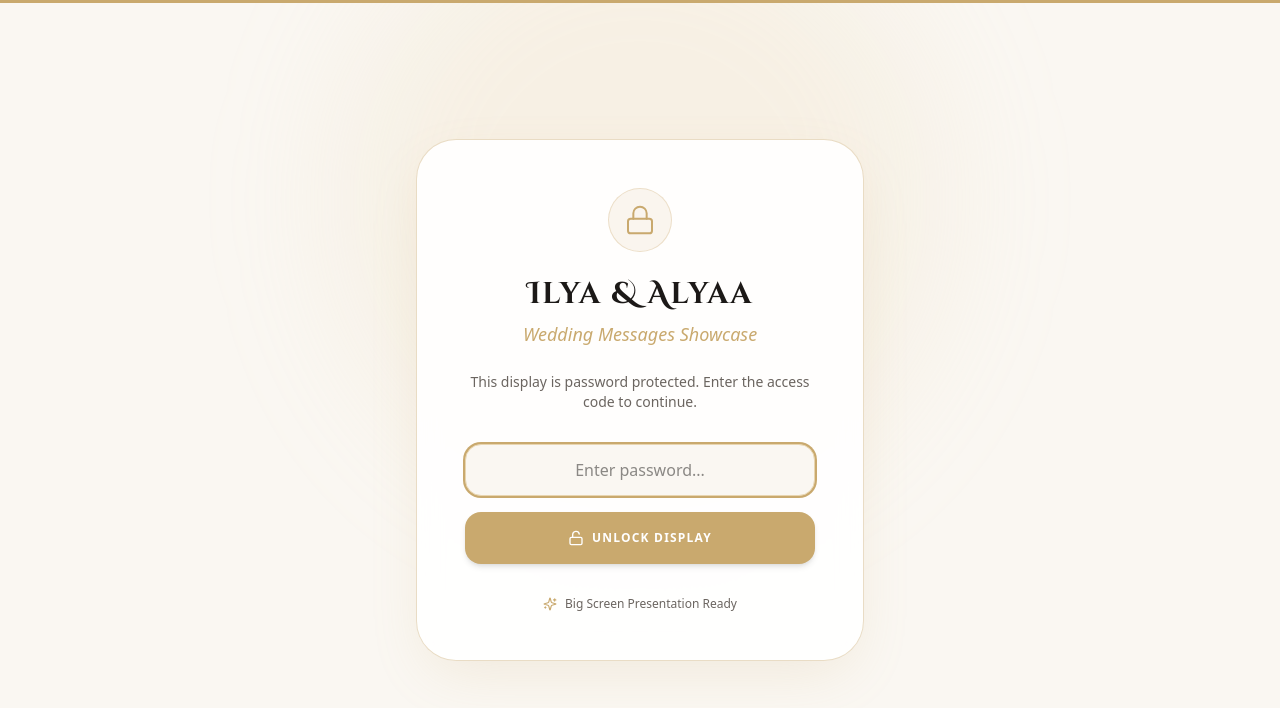
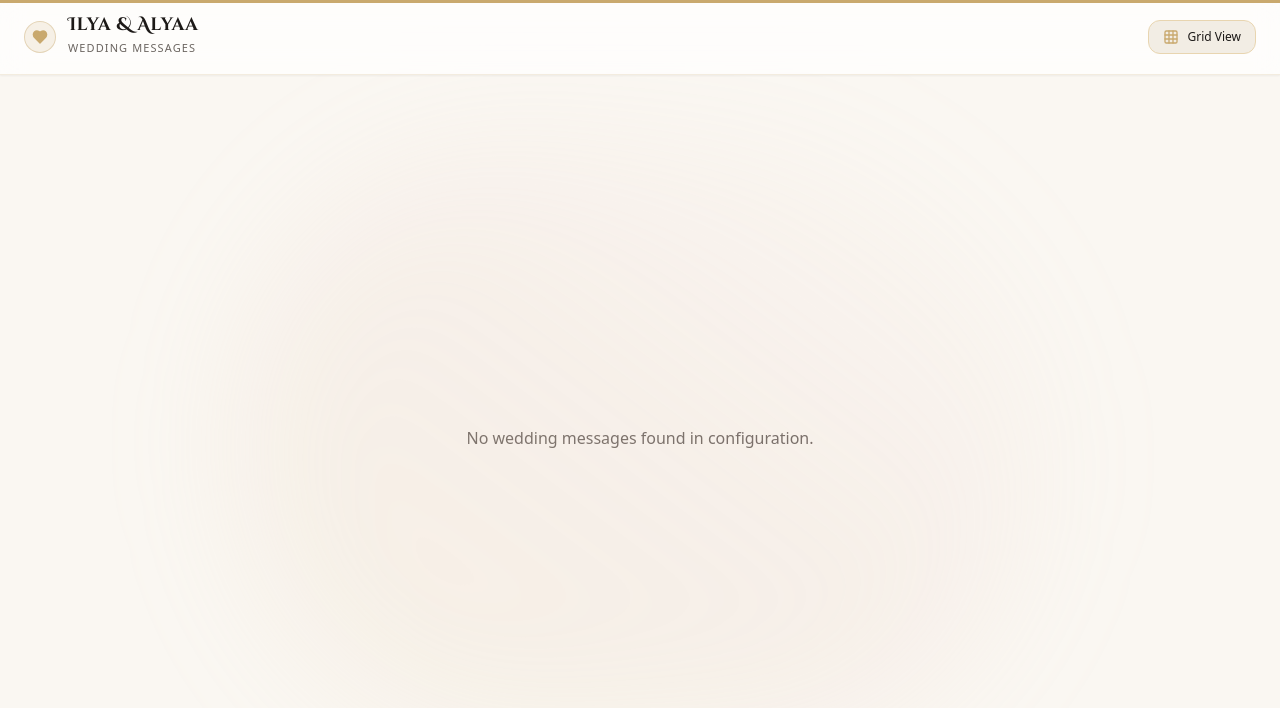
Before and after one commit to isamkids3/AI-Wedding-Invitation, a Next.js app: page /ilya-alyaa-wedding-messages in a window 1280 px wide. Shown: the top 708 px of the page. Built offline with nearby package versions, Linux system fonts and the light colour scheme; a web font is replaced by a local one.

Commit message:
Edits to messages page

```diff
--- a/src/components/WeddingMessagesShowcase.tsx
+++ b/src/components/WeddingMessagesShowcase.tsx
@@ -3,24 +3,15 @@
 import { useState, useEffect, useCallback, useMemo } from "react"
 import { motion, AnimatePresence } from "framer-motion"
 import {
-  Lock,
-  Unlock,
-  Play,
-  Pause,
   ChevronLeft,
   ChevronRight,
-  Maximize,
-  Minimize,
   Grid,
   Tv,
   Search,
   Heart,
-  Quote,
-  Sparkles,
-  Clock
+  Quote
 } from "lucide-react"
 
-import { verifyShowcasePassword } from "@/app/actions/showcase"
 import type { MessageItem } from "@/app/ilya-alyaa-wedding-messages/page"
 
 interface ShowcaseProps {
@@ -28,56 +19,12 @@ interface ShowcaseProps {
 }
 
 export default function WeddingMessagesShowcase({ initialMessages = [] }: ShowcaseProps) {
-  // Auth state
-  const [isAuthenticated, setIsAuthenticated] = useState<boolean>(false)
-  const [passwordInput, setPasswordInput] = useState<string>("")
-  const [authError, setAuthError] = useState<string | null>(null)
-  const [isSubmittingAuth, setIsSubmittingAuth] = useState<boolean>(false)
-
   // View & Presentation state
   const [viewMode, setViewMode] = useState<"presentation" | "grid">("presentation")
   const [currentIndex, setCurrentIndex] = useState<number>(0)
-  const [isPlaying, setIsPlaying] = useState<boolean>(true)
-  const [slideDuration, setSlideDuration] = useState<number>(8) // Seconds per slide
   const [searchQuery, setSearchQuery] = useState<string>("")
-  const [isFullscreen, setIsFullscreen] = useState<boolean>(false)
 
   const messages = initialMessages
-
-  // Check stored auth state on mount
-  useEffect(() => {
-    const stored = sessionStorage.getItem("wedding_messages_auth")
-    if (stored === "true") {
-      setIsAuthenticated(true)
-    }
-  }, [])
-
-  const handlePasswordSubmit = async (e: React.FormEvent) => {
-    e.preventDefault()
-    if (isSubmittingAuth) return
-    setIsSubmittingAuth(true)
-    setAuthError(null)
-
-    try {
-      const res = await verifyShowcasePassword(passwordInput)
-      if (res.success) {
-        setIsAuthenticated(true)
-        sessionStorage.setItem("wedding_messages_auth", "true")
-      } else {
-        setAuthError(res.error || "Incorrect password. Please try again.")
-      }
-    } catch {
-      setAuthError("An error occurred. Please try again.")
-    } finally {
-      setIsSubmittingAuth(false)
-    }
-  }
-
-  const handleLockOut = () => {
-    setIsAuthenticated(false)
-    sessionStorage.removeItem("wedding_messages_auth")
-    setPasswordInput("")
-  }
 
   // Next / Prev slide handlers
   const handleNext = useCallback(() => {
@@ -90,63 +37,21 @@ export default function WeddingMessagesShowcase({ initialMessages = [] }: Showca
     setCurrentIndex((prev) => (prev - 1 + messages.length) % messages.length)
   }, [messages.length])
 
-  // Auto-play timer for presentation mode
+  // Keyboard navigation for presentation mode
   useEffect(() => {
-    if (!isAuthenticated || !isPlaying || viewMode !== "presentation" || messages.length === 0) {
-      return
-    }
-
-    const timer = setInterval(() => {
-      handleNext()
-    }, slideDuration * 1000)
-
-    return () => clearInterval(timer)
-  }, [isAuthenticated, isPlaying, viewMode, messages.length, slideDuration, handleNext])
-
-  // Keyboard navigation
-  useEffect(() => {
-    if (!isAuthenticated || viewMode !== "presentation") return
+    if (viewMode !== "presentation") return
 
     const handleKeyDown = (e: KeyboardEvent) => {
       if (e.key === "ArrowRight") {
         handleNext()
       } else if (e.key === "ArrowLeft") {
         handlePrev()
-      } else if (e.key === " ") {
-        e.preventDefault()
-        setIsPlaying((p) => !p)
       }
     }
 
     window.addEventListener("keydown", handleKeyDown)
     return () => window.removeEventListener("keydown", handleKeyDown)
-  }, [isAuthenticated, viewMode, handleNext, handlePrev])
-
-  // Toggle fullscreen
-  const toggleFullscreen = () => {
-    if (!document.fullscreenElement) {
-      document.documentElement.requestFullscreen().then(() => {
-        setIsFullscreen(true)
-      }).catch((err) => {
-        console.error("Error attempting to enable fullscreen:", err)
-      })
-    } else {
-      if (document.exitFullscreen) {
-        document.exitFullscreen().then(() => {
-          setIsFullscreen(false)
-        })
-      }
-    }
-  }
-
-  // Listen to fullscreen changes
-  useEffect(() => {
-    const handleFsChange = () => {
-      setIsFullscreen(!!document.fullscreenElement)
-    }
-    document.addEventListener("fullscreenchange", handleFsChange)
-    return () => document.removeEventListener("fullscreenchange", handleFsChange)
-  }, [])
+  }, [viewMode, handleNext, handlePrev])
 
   // Dynamic font sizing calculation based on text length to prevent scrolling
   const getMessageFontSize = (text: string) => {
@@ -165,81 +70,11 @@ export default function WeddingMessagesShowcase({ initialMessages = [] }: Showca
     )
   }, [messages, searchQuery])
 
-  // If not authenticated, render the Password Gate Screen
-  if (!isAuthenticated) {
-    return (
-      <div className="min-h-screen bg-(--color-ivory) flex flex-col items-center justify-center p-4 relative overflow-hidden">
-        {/* Soft Decorative Ambient Background */}
-        <div className="absolute top-1/4 left-1/2 -translate-x-1/2 -translate-y-1/2 w-[600px] h-[600px] bg-(--color-champagne-light)/20 rounded-full blur-3xl pointer-events-none" />
-
-        <motion.div
-          initial={{ opacity: 0, y: 30, scale: 0.95 }}
-          animate={{ opacity: 1, y: 0, scale: 1 }}
-          transition={{ duration: 0.8, ease: "easeOut" }}
-          className="relative z-10 max-w-md w-full bg-white/90 backdrop-blur-md rounded-[40px] p-8 md:p-12 border border-(--color-champagne)/40 shadow-[0_20px_60px_-15px_rgba(201,169,110,0.2)] text-center flex flex-col items-center"
-        >
-          {/* Top Lotus Emblem */}
-          <div className="w-16 h-16 rounded-full bg-(--color-champagne)/10 border border-(--color-champagne)/30 flex items-center justify-center mb-6 text-(--color-champagne)">
-            <Lock className="w-8 h-8 stroke-[1.5]" />
-          </div>
-
-          <h1 className="font-cinzel text-2xl md:text-3xl text-(--color-deep) tracking-wider mb-2 font-bold">
-            Ilya &amp; Alyaa
-          </h1>
-          <p className="font-playfair italic text-lg text-(--color-champagne) mb-6">
-            Wedding Messages Showcase
-          </p>
-
-          <p className="font-montserrat text-sm text-(--color-muted) mb-8">
-            This display is password protected. Enter the access code to continue.
-          </p>
-
-          <form onSubmit={handlePasswordSubmit} className="w-full flex flex-col gap-4">
-            <div className="relative">
-              <input
-                type="password"
-                placeholder="Enter password..."
-                value={passwordInput}
-                onChange={(e) => setPasswordInput(e.target.value)}
-                className="w-full h-13 px-5 rounded-2xl bg-(--color-ivory) border border-(--color-champagne-light) font-montserrat text-center text-(--color-deep) tracking-widest placeholder:tracking-normal focus:outline-none focus:ring-2 focus:ring-(--color-champagne) transition-all"
-                autoFocus
-              />
-            </div>
-
-            {authError && (
-              <motion.p
-                initial={{ opacity: 0 }}
-                animate={{ opacity: 1 }}
-                className="font-montserrat text-xs text-red-600 bg-red-50 py-2 px-4 rounded-xl border border-red-100"
-              >
-                {authError}
-              </motion.p>
-            )}
-
-            <button
-              type="submit"
-              className="w-full h-13 bg-(--color-champagne) hover:bg-[#b8975b] text-white font-montserrat uppercase tracking-widest text-xs font-semibold rounded-2xl shadow-md transition-all duration-300 hover:shadow-lg flex items-center justify-center gap-2 cursor-pointer"
-            >
-              <Unlock className="w-4 h-4" />
-              Unlock Display
-            </button>
-          </form>
-
-          <div className="mt-8 flex items-center gap-2 text-xs text-(--color-muted) font-montserrat">
-            <Sparkles className="w-3.5 h-3.5 text-(--color-champagne)" />
-            <span>Big Screen Presentation Ready</span>
-          </div>
-        </motion.div>
-      </div>
-    )
-  }
-
   const currentMsg = messages[currentIndex]
 
   return (
     <div className="min-h-screen bg-(--color-ivory) text-(--color-deep) flex flex-col relative overflow-hidden select-none">
-      {/* Top Header Controls Bar (Hidden in Fullscreen) */}
-      {!isFullscreen && (
+      {/* Top Header Controls Bar */}
       <header className="w-full bg-white/70 backdrop-blur-md border-b border-(--color-champagne)/20 px-6 py-4 flex items-center justify-between z-30 relative shadow-xs">
         {/* Left branding */}
         <div className="flex items-center gap-3">
@@ -251,37 +86,18 @@ export default function WeddingMessagesShowcase({ initialMessages = [] }: Showca
               Ilya &amp; Alyaa
             </h1>
             <span className="font-montserrat text-[11px] uppercase tracking-widest text-(--color-muted)">
-                Wedding Messages Showcase
+              Wedding Messages
             </span>
           </div>
         </div>
 
-          {/* Center / Controls */}
+        {/* Center / Right Controls */}
         <div className="flex items-center gap-2 md:gap-3">
-            {/* Slide Duration Config Input */}
-            <div className="flex items-center gap-1.5 px-3 py-1.5 rounded-xl bg-(--color-cream) border border-(--color-champagne-light) text-xs font-montserrat text-(--color-deep)">
-              <Clock className="w-3.5 h-3.5 text-(--color-champagne)" />
-              <span className="hidden sm:inline text-(--color-muted) text-[11px]">Speed:</span>
-              <input
-                type="number"
-                min={1}
-                max={300}
-                value={slideDuration || ""}
-                onChange={(e) => {
-                  const val = Math.max(1, parseInt(e.target.value, 10) || 1)
-                  setSlideDuration(val)
-                }}
-                className="w-12 bg-white/80 border border-(--color-champagne-light) rounded-lg text-center font-semibold text-xs py-0.5 px-1 focus:outline-none focus:ring-1 focus:ring-(--color-champagne)"
-                title="Set slide duration in seconds"
-              />
-              <span className="text-(--color-muted) text-xs font-medium">s</span>
-            </div>
-
           {/* Mode Switcher */}
           <button
             onClick={() => setViewMode(viewMode === "presentation" ? "grid" : "presentation")}
             className="px-3.5 py-2 rounded-xl bg-(--color-cream) hover:bg-(--color-champagne-light)/40 border border-(--color-champagne-light) text-xs font-montserrat font-medium text-(--color-deep) flex items-center gap-2 transition-all cursor-pointer"
-              title={viewMode === "presentation" ? "Switch to Grid View" : "Switch to Big Screen Presentation"}
+            title={viewMode === "presentation" ? "Switch to Grid View" : "Switch to Presentation View"}
           >
             {viewMode === "presentation" ? (
               <>
@@ -295,49 +111,19 @@ export default function WeddingMessagesShowcase({ initialMessages = [] }: Showca
               </>
             )}
           </button>
-
-            {/* Fullscreen button */}
-            <button
-              onClick={toggleFullscreen}
-              className="p-2 rounded-xl bg-(--color-cream) hover:bg-(--color-champagne-light)/40 border border-(--color-champagne-light) text-(--color-deep) transition-all cursor-pointer"
-              title={isFullscreen ? "Exit Fullscreen" : "Enter Fullscreen"}
-            >
-              {isFullscreen ? <Minimize className="w-4 h-4" /> : <Maximize className="w-4 h-4" />}
-            </button>
-
-            {/* Lock Screen */}
-            <button
-              onClick={handleLockOut}
-              className="p-2 rounded-xl bg-(--color-cream) hover:bg-red-50 border border-(--color-champagne-light) text-(--color-muted) hover:text-red-600 transition-all cursor-pointer"
-              title="Lock Page"
-            >
-              <Lock className="w-4 h-4" />
-            </button>
         </div>
       </header>
-      )}
 
       {/* Main Content View */}
       {viewMode === "presentation" ? (
-        <main className={`flex-1 flex flex-col items-center justify-center ${isFullscreen ? "p-4 md:p-8" : "p-4 md:p-8 lg:p-12"} relative z-10 w-full max-w-[98vw] mx-auto`}>
-          {/* Subtle floating overlay button in Fullscreen to allow exit */}
-          {isFullscreen && (
-            <button
-              onClick={toggleFullscreen}
-              className="fixed top-4 right-4 z-50 p-2.5 rounded-full bg-black/30 hover:bg-black/60 text-white/70 hover:text-white backdrop-blur-md transition-all cursor-pointer opacity-40 hover:opacity-100"
-              title="Exit Fullscreen (Esc)"
-            >
-              <Minimize className="w-5 h-5" />
-            </button>
-          )}
-
+        <main className="flex-1 flex flex-col items-center justify-center p-4 md:p-8 lg:p-12 relative z-10 w-full max-w-[98vw] mx-auto">
           {/* Decorative Background Glows */}
           <div className="absolute top-1/2 left-1/2 -translate-x-1/2 -translate-y-1/2 w-[800px] h-[600px] bg-gradient-to-tr from-(--color-champagne-light)/20 via-(--color-blush)/15 to-transparent rounded-full blur-3xl pointer-events-none" />
 
           {/* Slide Deck Stage Container */}
           {messages.length > 0 && currentMsg ? (
             <div className="w-full flex-1 flex flex-col items-center justify-center relative z-20">
-              {/* Animated Stage Box (Wider margins & dynamic auto font scaling) */}
+              {/* Animated Stage Box */}
               <div className="w-full flex-1 flex items-center justify-center py-2 md:py-4">
                 <AnimatePresence mode="wait">
                   <motion.div
@@ -353,7 +139,7 @@ export default function WeddingMessagesShowcase({ initialMessages = [] }: Showca
                       <Quote className="w-5 h-5 md:w-6 md:h-6 stroke-[1.5]" />
                     </div>
 
-                    {/* Big Screen Message Text */}
+                    {/* Message Text */}
                     <blockquote className={`font-playfair ${getMessageFontSize(currentMsg.msg)} text-(--color-deep) font-normal max-w-full whitespace-pre-line tracking-tight px-2 md:px-8`}>
                       &ldquo;{currentMsg.msg}&rdquo;
                     </blockquote>
@@ -369,43 +155,31 @@ export default function WeddingMessagesShowcase({ initialMessages = [] }: Showca
                 </AnimatePresence>
               </div>
 
-              {/* Bottom Showcase Control Bar & Progress Indicator (Hidden in Fullscreen) */}
-              {!isFullscreen && (
+              {/* Bottom Navigation Control Bar */}
               <div className="w-full max-w-4xl bg-white/70 backdrop-blur-sm border border-(--color-champagne)/30 rounded-full px-6 py-3.5 flex items-center justify-between shadow-sm relative mt-3 shrink-0">
                 {/* Previous Slide */}
                 <button
                   onClick={handlePrev}
                   className="p-2.5 rounded-full hover:bg-(--color-champagne)/15 text-(--color-deep) transition-all cursor-pointer"
-                    title="Previous Message (Left Arrow)"
+                  title="Previous Message"
                 >
                   <ChevronLeft className="w-6 h-6" />
                 </button>
 
-                  {/* Center Slide Counter & Play/Pause */}
-                  <div className="flex items-center gap-4 font-montserrat text-sm text-(--color-muted)">
-                    <button
-                      onClick={() => setIsPlaying((p) => !p)}
-                      className="w-10 h-10 rounded-full bg-(--color-champagne) text-white flex items-center justify-center hover:bg-[#b8975b] transition-all shadow-sm cursor-pointer"
-                      title={isPlaying ? "Pause Slideshow (Spacebar)" : "Play Slideshow (Spacebar)"}
-                    >
-                      {isPlaying ? <Pause className="w-5 h-5" /> : <Play className="w-5 h-5 ml-0.5" />}
-                    </button>
-
-                    <span className="font-medium">
+                {/* Counter */}
+                <div className="font-montserrat text-sm text-(--color-muted)">
                   <span className="text-(--color-deep) font-semibold">{currentIndex + 1}</span> / {messages.length}
-                    </span>
                 </div>
 
                 {/* Next Slide */}
                 <button
                   onClick={handleNext}
                   className="p-2.5 rounded-full hover:bg-(--color-champagne)/15 text-(--color-deep) transition-all cursor-pointer"
-                    title="Next Message (Right Arrow)"
+                  title="Next Message"
                 >
                   <ChevronRight className="w-6 h-6" />
                 </button>
               </div>
-              )}
             </div>
           ) : (
             <div className="text-center py-20 font-montserrat text-(--color-muted)">
@@ -463,7 +237,7 @@ export default function WeddingMessagesShowcase({ initialMessages = [] }: Showca
                       {item.name}
                     </span>
                     <span className="text-xs font-montserrat text-(--color-muted) opacity-0 group-hover:opacity-100 transition-opacity">
-                      Present &rarr;
+                      View &rarr;
                     </span>
                   </div>
                 </motion.div>
```
Lines whose indentation alone changed are shown as unchanged.
